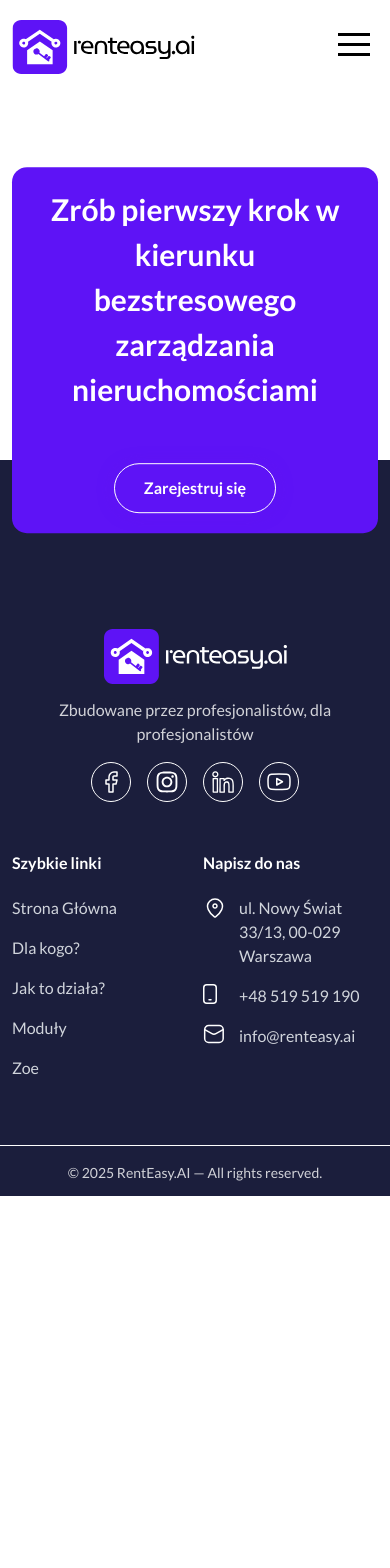
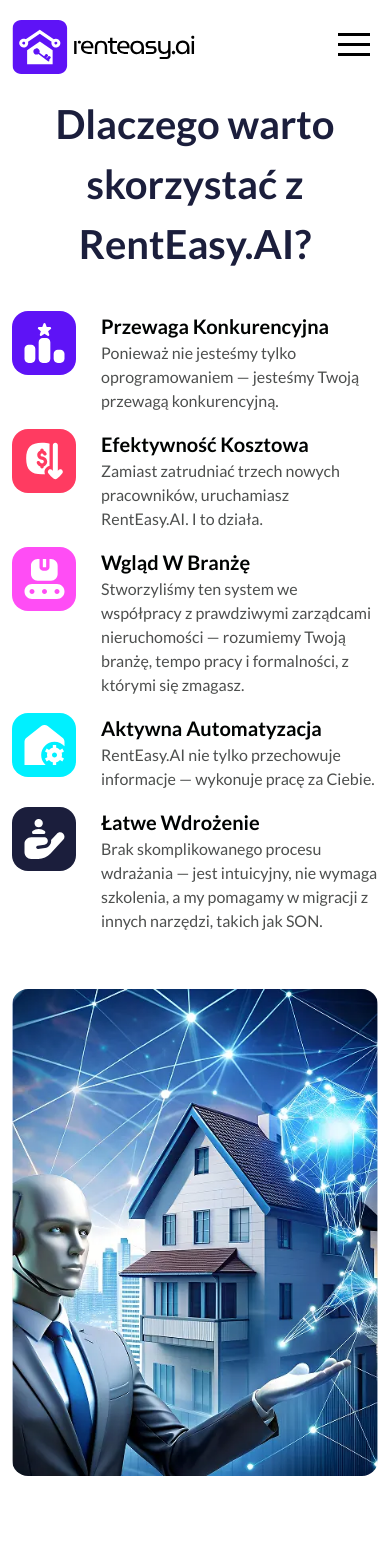
Before and after one commit to Nehaboora033/Test, a React (Vite) app: page / in a window 390 px wide. Shown: the top 1568 px of the page. Before the commit the page ends 1196 px from the top, so only its background shows below. Built offline with nearby package versions, Linux system fonts and the light colour scheme.

Commit message:
created the warto section responsive

```diff
--- a/src/App.jsx
+++ b/src/App.jsx
@@ -11,9 +11,9 @@
     <>
       <ScrollToTop />
       <Header />
-      {/* <div>
+      <div>
         <Outlet />
-      </div> */}
+      </div>
       <FooterCard />
       <Footer />
       <BackToTop />
--- a/src/components/Dlaczegowarto.jsx
+++ b/src/components/Dlaczegowarto.jsx
@@ -10,9 +10,9 @@
   return (
     <div className='max-w-[1164px] mx-auto px-3 mb-[331px]'>
       <div className='max-w-[1140px] '>
-        <div className='flex justify-between '>
-          <div className='max-w-[600px] w-full'>
-            <SubHeading className='mb-[37px]'>Dlaczego warto skorzystać z RentEasy.AI?</SubHeading>
+        <div className='flex justify-between lg:flex-row flex-col lg:gap-4 gap-[40px]'>
+          <div className='lg:max-w-[600px] w-full'>
+            <SubHeading className='mb-[37px] lg:text-start text-center'>Dlaczego warto skorzystać z RentEasy.AI?</SubHeading>
             {Warto_Data.map((item, index) => (
               <div className='mb-[16px] flex item-center gap-[25px]' key={index}>
                 <Box
@@ -28,8 +28,8 @@
               </div>
             ))}
           </div>
-          <div className='max-w-[457px] w-full'>
-            <img src={img} alt="img" className='rounded-2xl object-cover' />
+          <div className='lg:max-w-[457px] w-full flex justify-center '>
+            <img src={img} alt="img" className='rounded-2xl object-cover '  />
           </div>
         </div>
       </div>
--- a/src/pages/Strona.jsx
+++ b/src/pages/Strona.jsx
@@ -9,12 +9,12 @@
 const Strona = () => {
     return (
         <>
-            <Hero />
+            {/* <Hero />
             <Easyai />
             <DlaKogo />
-            <Ciebiezrobic />
+            <Ciebiezrobic /> */}
             <Dlaczegowarto />
-            <Jak />
+            {/* <Jak /> */}
         </>
     )
 }
```
